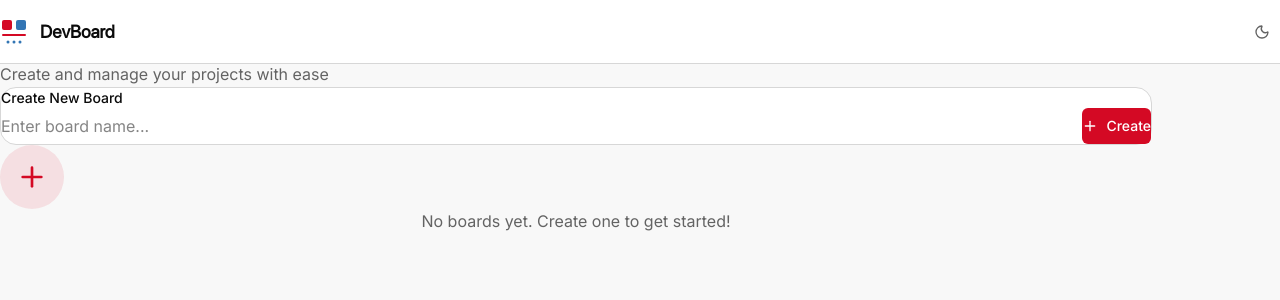
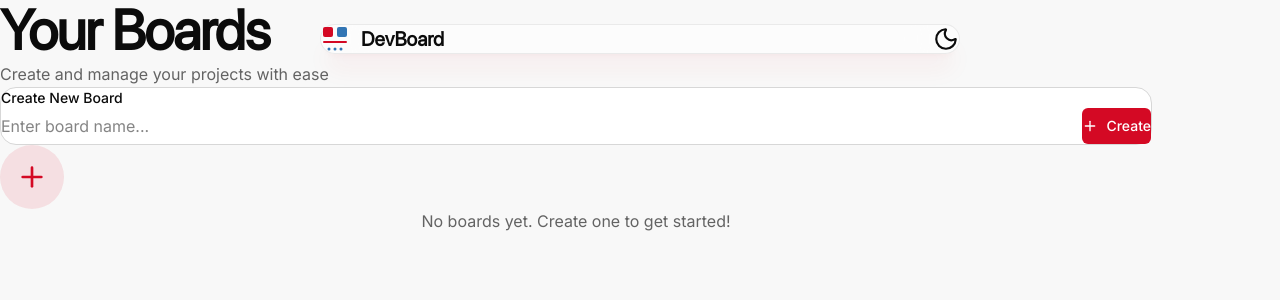
Before and after one commit to m7mdtam/devboard, a React (Vite) app: page / in a window 1280 px wide. Shown: the top 300 px of the page. Built offline with nearby package versions, Linux system fonts and the light colour scheme.

Commit message:
refactor: simplify navbar theme toggle
- Remove Button component wrapper
- Make Moon/Sun icon directly clickable
- Remove underlines from logo/DevBoard link
- Icon itself now serves as the theme toggle trigger

```diff
--- a/src/components/shared/navbar.tsx
+++ b/src/components/shared/navbar.tsx
@@ -1,7 +1,5 @@
 import { Link } from "@tanstack/react-router";
 import { Moon, Sun } from "lucide-react";
-import { motion } from "motion/react";
-import { Button } from "@/components/ui/button";
 import { Logo } from "@/components/shared/logo";
 import { useTheme } from "@/hooks/use-theme";
 
@@ -18,34 +16,35 @@ export function Navbar() {
   };
 
   return (
-    <motion.nav
-      initial={{ y: -20, opacity: 0 }}
-      animate={{ y: 0, opacity: 1 }}
-      transition={{ duration: 0.4 }}
-      className="fixed top-0 left-0 right-0 w-full h-16 bg-surface border-b border-border backdrop-blur-sm z-50"
+    <div className="fixed top-6 left-1/2 -translate-x-1/2 w-[90vw] sm:w-[85vw] md:w-1/2 z-50 px-4 py-4 rounded-2xl border border-border/50 bg-surface/60 backdrop-blur-3xl shadow-xl shadow-primary/5 flex items-center justify-between gap-6">
+      <Link
+        to="/"
+        className="flex items-center gap-3 group no-underline hover:no-underline"
+        style={{ textDecoration: "none" }}
       >
-      <div className="max-w-7xl mx-auto px-4 sm:px-6 h-full flex flex-row items-center justify-between">
-        <Link to="/" className="flex flex-row items-center gap-3">
-          <Logo size={28} />
-          <span className="font-display font-bold text-text text-lg hidden sm:inline">
+        <Logo
+          size={28}
+          className="shrink-0 transition-transform duration-300 group-hover:scale-110"
+        />
+        <span className="font-display font-bold text-text text-base sm:text-lg md:text-xl">
           DevBoard
         </span>
       </Link>
 
-        <Button
-          variant="ghost"
-          size="icon"
+      <div
         onClick={toggleTheme}
         title="Toggle theme"
-          type="button"
+        role="button"
+        tabIndex={0}
+        className="cursor-pointer transition-transform duration-300 hover:scale-110"
+        onKeyDown={(e) => e.key === "Enter" && toggleTheme()}
       >
         {isDark ? (
-            <Sun size={18} className="text-text-secondary" />
+          <Sun size={26} className="text-text-primary" />
         ) : (
-            <Moon size={18} className="text-text-secondary" />
+          <Moon size={26} className="text-text-primary" />
         )}
-        </Button>
       </div>
-    </motion.nav>
+    </div>
   );
 }
```
Lines whose indentation alone changed are shown as unchanged.
